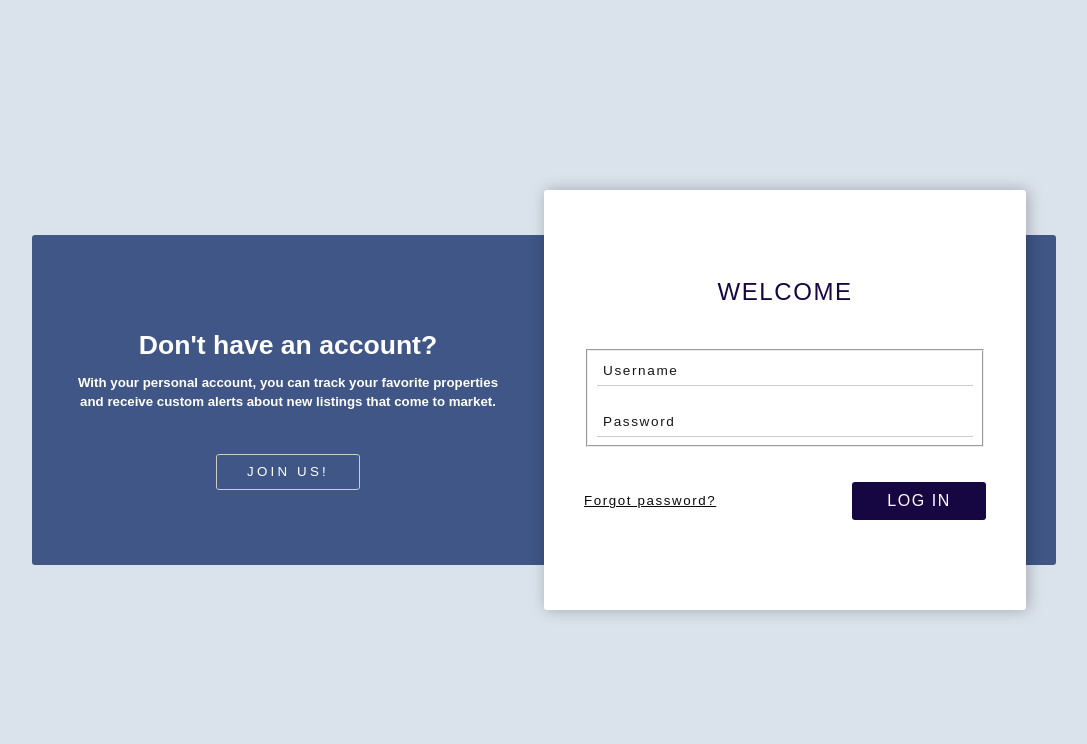
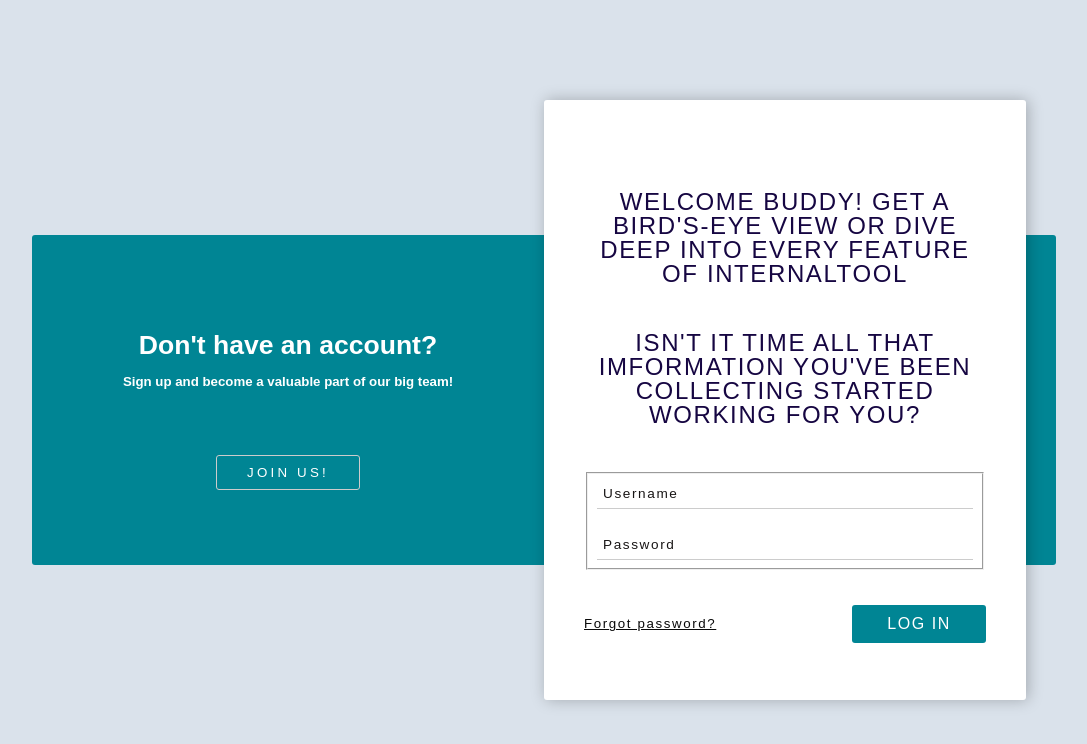
Before and after one commit to VahMats/WorkForce2, a React (Create React App) app in the folder frontend/: page /auth in a window 1280 px wide. Shown: the top 744 px of the page, without its empty margins (96-1183 px from the left). Built offline with nearby package versions, Linux system fonts and the light colour scheme.

Commit message:
Made some style changes

```diff
--- a/frontend/src/App.js
+++ b/frontend/src/App.js
@@ -1,13 +1,12 @@
 import './App.css';
 import {Route, BrowserRouter as Router, Switch, Redirect} from "react-router-dom";
-import LoginPage from "./components/LoginPage";
-import RegPage from "./components/RegPage";
 import UserProfile from "./components/UserProfile/UserProfile";
 import Navbar from "./components/Navbar/Navbar";
 import Login from "./components/Login/Login"
 
 function App() {
   return (
+
     <div className="App">
         <Router>
           <Switch>
--- a/frontend/src/components/Login/Login.css
+++ b/frontend/src/components/Login/Login.css
@@ -118,7 +118,7 @@ input::placeholder {
   display: flex;
   justify-content: space-between;
   width: 100%;
-    background-color: rgba(37, 62, 117, 0.85);
+  background-color: #008594;
   border-radius: 3px;
 }
 .user_options-registered,
@@ -141,7 +141,7 @@ input::placeholder {
 }
 .user_registered-login,
 .user_unregistered-signup {
-    margin-top: 30px;
+  margin-top: 50px;
   border: 1px solid #ccc;
   border-radius: 3px;
   padding: 10px 30px;
@@ -154,14 +154,14 @@ input::placeholder {
 .user_registered-login:hover,
 .user_unregistered-signup:hover {
   color: rgba(34, 34, 34, 0.85);
-    background-color: #ccc;
+  background-color: #ffcd04;
 }
 .user_options-forms {
   position: absolute;
   top: 50%;
   left: 30px;
   width: calc(50% - 30px);
-    min-height: 420px;
+  min-height: 600px;
   background-color: #fff;
   border-radius: 3px;
   box-shadow: 2px 0 15px rgba(0, 0, 0, 0.25);
@@ -170,17 +170,19 @@ input::placeholder {
   transition: transform 0.4s ease-in-out;
 }
 .user_options-forms .user_forms-login {
+  min-height: 600px;
   transition: opacity 0.4s ease-in-out, visibility 0.4s ease-in-out;
 }
 .user_options-forms .forms_title {
   margin-bottom: 45px;
   font-size: 1.5rem;
-    font-weight: 500;
+  font-weight: 200;
   line-height: 1em;
   text-transform: uppercase;
   color: #160642;
   letter-spacing: 0.1rem;
 }
+
 .user_options-forms .forms_field:not(:last-of-type) {
   margin-bottom: 20px;
 }
@@ -212,10 +214,10 @@ input::placeholder {
   transition: color 0.2s ease-in-out;
 }
 .user_options-forms .forms_buttons-forgot:hover {
-    color: #B3B3B3;
+  color: #ffcd04;
 }
 .user_options-forms .forms_buttons-action {
-    background-color: #160642;
+  background-color: #008594;
   border-radius: 3px;
   padding: 10px 35px;
   font-size: 1rem;
@@ -227,7 +229,7 @@ input::placeholder {
   transition: background-color 0.2s ease-in-out;
 }
 .user_options-forms .forms_buttons-action:hover {
-    background-color: #797094;
+  background-color: #ffcd04;
 }
 .user_options-forms .user_forms-signup,
 .user_options-forms .user_forms-login {
--- a/frontend/src/components/Login/Login.js
+++ b/frontend/src/components/Login/Login.js
@@ -2,7 +2,7 @@ import './Login.css'
 import {useState} from "react";
 import ValidationChecker from "../../ValidationChecker";
 
-export default () => {
+const Login = () => {
     const [authPocket, setAuthPocket] = useState({username:"", password:""})
     const [regPocket, setRegPocket] = useState({
         firstName:"",
@@ -46,7 +46,6 @@ export default () => {
                 body: JSON.stringify(regPocket)
             }).then(res => res.json()).then(data => {
                 console.log(data)
-
             })
         }
     }
@@ -58,8 +57,7 @@ export default () => {
                     <div className="user_options-unregistered">
                         <h2 className="user_unregistered-title">Don't have an account?</h2>
                         <p className="user_unregistered-text">
-                            With your personal account, you can track your favorite properties
-                            and receive custom alerts about new listings that come to market.
+                            Sign up and become a valuable part of our big team!
                         </p>
                         <button
                             className="user_unregistered-signup"
@@ -71,8 +69,7 @@ export default () => {
                     <div className="user_options-registered">
                         <h2 className="user_registered-title">Have an account?</h2>
                         <p className="user_registered-text">
-                            Don’t miss out on the right home for you — browse up-to-date
-                            listings, refine your search and more.
+                            Don’t miss out on the right home for you!
                         </p>
                         <button
                             className="user_registered-login"
@@ -86,7 +83,8 @@ export default () => {
                     className={`user_options-forms ${mainClass}`}
                     id="user_options-forms">
                     <div className="user_forms-login">
-                        <h2 className="forms_title">Welcome</h2>
+                        <h2 className="forms_title">Welcome buddy! Get a bird's-eye view or dive deep into every feature of InternalTool</h2>
+                        <h3 className="forms_title">Isn't it time all that imformation you've been collecting started working for you?</h3>
                         <form className="forms_form">
                             <fieldset className="forms_fieldset">
                                 <div className="forms_field">
@@ -122,7 +120,7 @@ export default () => {
                         </form>
                     </div>
                     <div className="user_forms-signup">
-                        <h2 className="forms_title">Sign Up</h2>
+                        <h2 className="forms_title">Sign up, the rest will follow!</h2>
                         <form className="forms_form">
                             <fieldset className="forms_fieldset">
                                 <div className="forms_field">
@@ -206,3 +204,5 @@ export default () => {
         </section>
     );
 };
+
+export default Login;
--- a/frontend/src/components/UserProfile/UserProfile.css
+++ b/frontend/src/components/UserProfile/UserProfile.css
@@ -1,27 +1,34 @@
-.user {
+.user-main {
   height: calc(100vh - 70px);
   background-color: #fafafa;
   width: 250px;
   border-color: #fafafa;
   display: flex;
   flex-direction: column;
+  box-shadow: 0px 0px 14px 0px;
 }
 
-.user-profile {
+.user-main-profile {
   margin-top: 50px;
   display: flex;
   flex-direction: column;
+  align-items: center;
 }
 
-.user-profile img {
+.user-main-profile img {
   width: 200px;
   height: 200px;
 }
 
-.user-info ul {
+.user-main-info {
+  align-self: flex-start;
+  padding-left: 10%;
+}
+.user-main-info ul {
   font-family: "Georgia", Serif;
   color: #000000;
   list-style: none;
+  font-size: 15px;
 }
 
 Link,
@@ -39,14 +46,14 @@ a:hover {
   list-style: none;
 }
 @media screen and (max-width: 600px) {
-    .user {
+  .user-main {
     width: 100%;
     height: 100px;
   }
-    .user-profile img {
+  .user-main-profile img {
     display: none;
   }
-    .user-info {
+  .user-main-info {
     display: flex;
     flex-direction: row;
     justify-content: baseline;
--- a/frontend/src/components/UserProfile/UserProfile.js
+++ b/frontend/src/components/UserProfile/UserProfile.js
@@ -1,27 +1,24 @@
 import React, { useContext, useState } from "react";
 import "./UserProfile.css";
-// import { HomeContext } from "../App";
 import { Link, NavLink } from "react-router-dom";
-
 import ManIcon from "../../images/manicon.png";
 import WomanIcon from "../../images/womanicon.png";
 import Navbar from "../Navbar/Navbar";
 
 
 function UserProfile() {
-    // const { handleSetToken, setUserData } = useContext(HomeContext);
 
     return (
         <>
             <Navbar />
-            <nav className="user">
-                <div className="user-profile">
+            <nav className="user-main">
+                <div className="user-main-profile">
                     <img alt = "person"
                          src={
                              WomanIcon
                          }
                     />
-                    <div className="user-info">
+                    <div className="user-main-info">
                         <ul>
                             <li>  Lilith Mnatsakanian </li>
                             <li>  Mamble </li>
```
Also changed, not shown: frontend/src/components/Navbar/Navbar.css (indentation only), 2 other files (tests, documents, lock files or other folders). Lines whose indentation alone changed are shown as unchanged.
